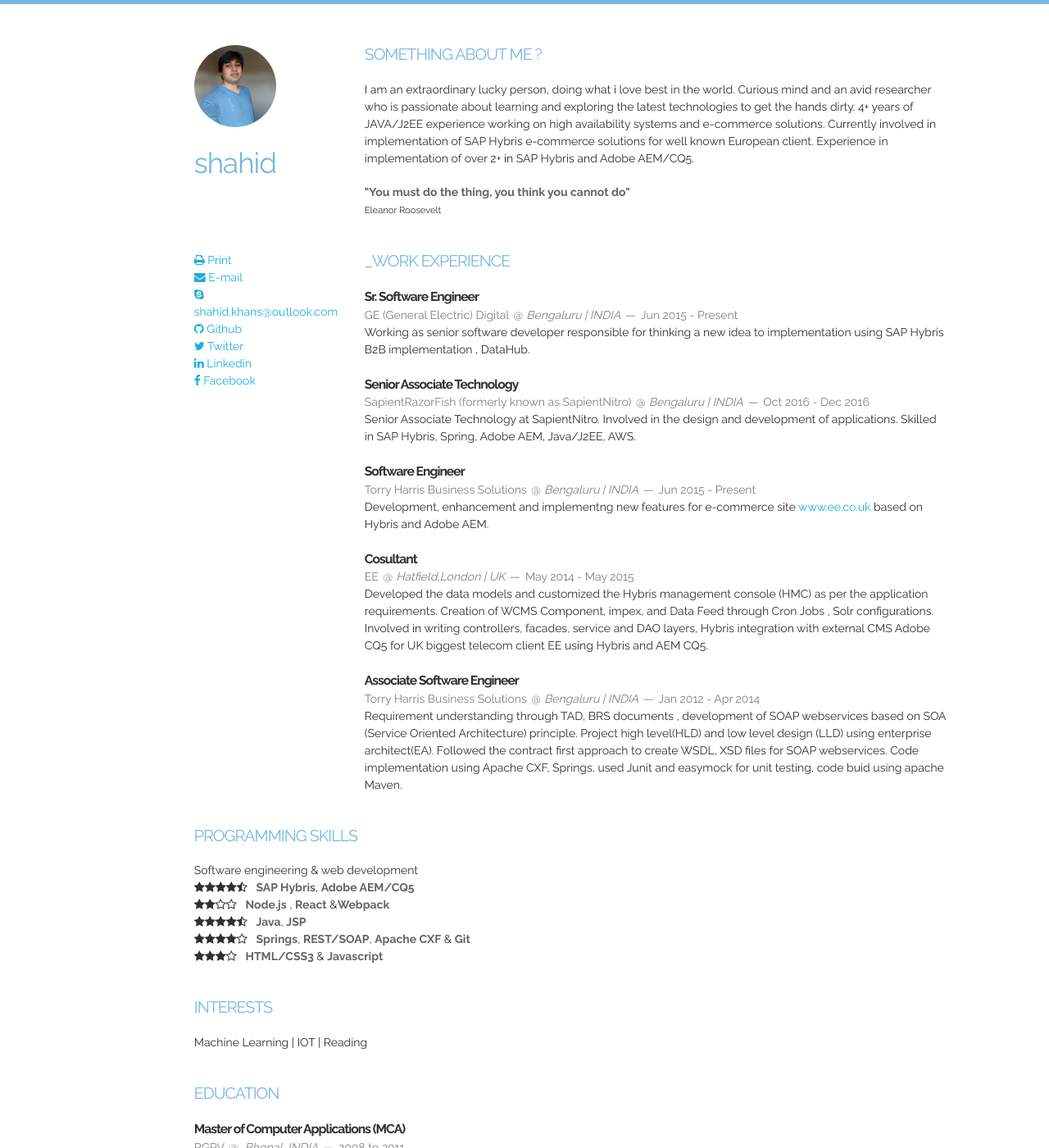
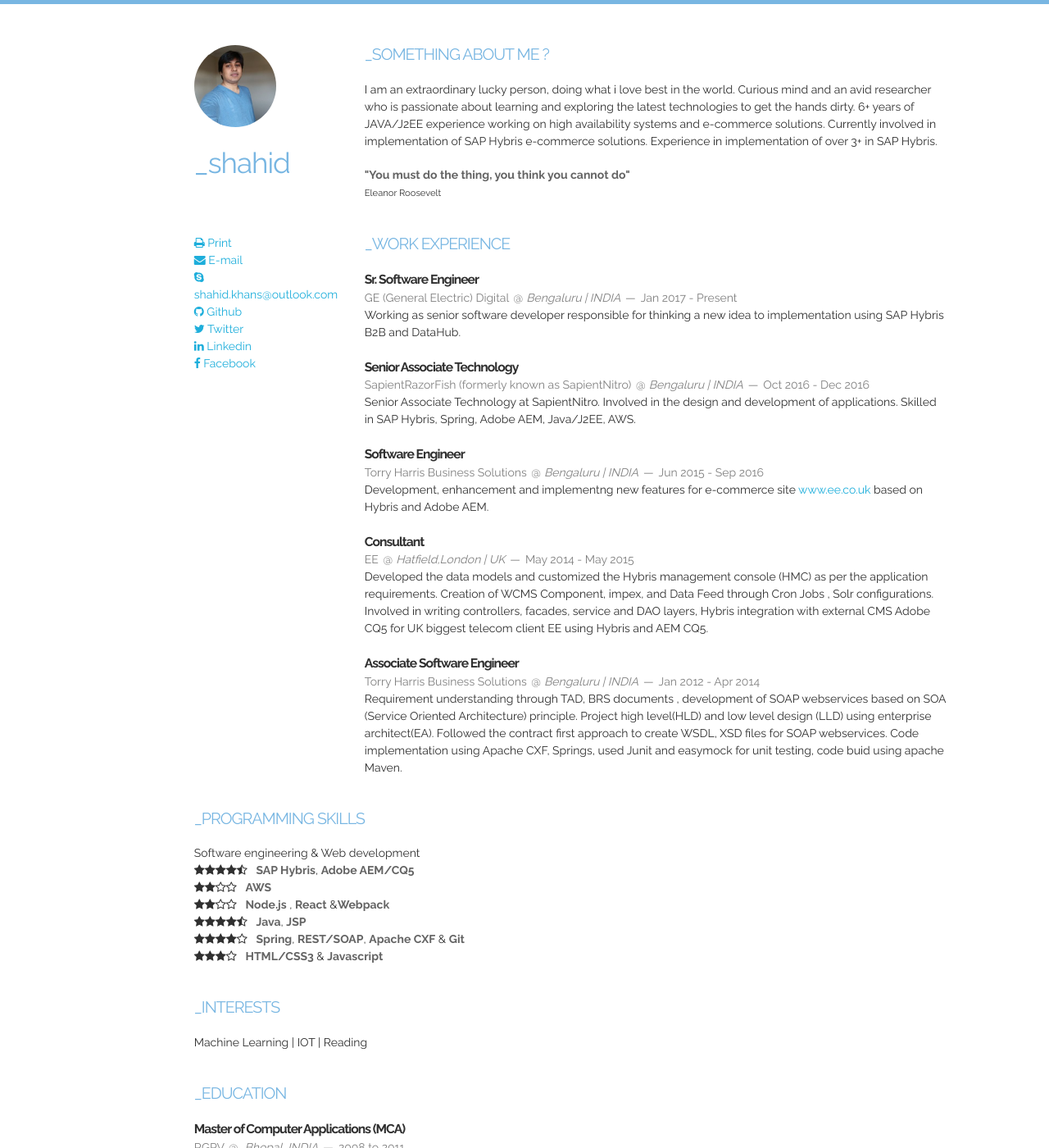
Before and after one commit to shahid-khans/shahid-khans.github.io, a Jekyll site: the page built from index.html, in a window 1280 px wide and 1400 px high. Shown: the whole window at 82% size. Built offline with Jekyll 4.4.1, drawn with Linux system fonts in a browser that asks for light colours; nearby versions of some CDN libraries; Markdown is read by kramdown in place of the engine named in the settings; the list of posts is cut into pages by our own code.

Commit message:
final touch

```diff
--- a/_config.yml
+++ b/_config.yml
@@ -14,7 +14,7 @@
 baseurl: ""
 
 title: Shahid Khan's Resume
-name: shahid
+name: _shahid
 email: shahid.khans@outlook.com
 email_full: mailto:shahid.khans@outlook.com
 website: http://www.shahidkhans.com
--- a/_includes/education.html
+++ b/_includes/education.html
@@ -1,6 +1,6 @@
 
 <section class="ten columns">
-    <h1>Education</h1>
+    <h1>_Education</h1>
     <article>
         <header>
             <h1>Master of Computer Applications (MCA)</h1>
--- a/_includes/employment.html
+++ b/_includes/employment.html
@@ -18,9 +18,9 @@
         <header>
             <h1>Sr. Software Engineer</h1>
             <span><a href="https://www.ge.com/digital/" target="_blank">GE (General Electric) Digital</a></span>
-            <span><address>Bengaluru | INDIA</address><time>Jun 2015 - Present</time></span>
+            <span><address>Bengaluru | INDIA</address><time>Jan 2017 - Present</time></span>
         </header>
-        <p>Working as senior software developer responsible for thinking a new idea to implementation using SAP Hybris B2B implementation , DataHub. </p>
+        <p>Working as senior software developer responsible for thinking a new idea to implementation using SAP Hybris B2B and DataHub. </p>
 
     </article>
     <article>
@@ -37,14 +37,14 @@
         <header>
             <h1>Software Engineer</h1>
             <span><a href="http://www.thbs.com" target="_blank"> Torry Harris Business Solutions</a></span>
-            <span><address><a href="https://goo.gl/maps/mhzhCMWPQXK2" target="_blank">Bengaluru | INDIA</a></address><time>Jun 2015 - Present</time></span>
+            <span><address><a href="https://goo.gl/maps/mhzhCMWPQXK2" target="_blank">Bengaluru | INDIA</a></address><time>Jun 2015 - Sep 2016</time></span>
         </header>
         <p> Development, enhancement and implementng new features for e-commerce site <a href="http://www.ee.co.uk" target="_blank">www.ee.co.uk</a> based on Hybris and Adobe AEM.</p>
 
     </article>
      <article>
         <header>
-            <h1>Cosultant</h1>
+            <h1>Consultant</h1>
             <span><a href="http://www.ee.co.uk" target="_blank">EE</a></span>
             <span><address><a href="https://goo.gl/maps/7odsgR11uEC2" target="_blank">Hatfield,London | UK</a></address><time>May 2014 - May 2015</time></span>
         </header>
--- a/_includes/interests.html
+++ b/_includes/interests.html
@@ -1,6 +1,6 @@
 
 <section class="ten columns">
-    <h1>Interests</h1>
+    <h1>_Interests</h1>
     <article>
         <p>Machine Learning | IOT | Reading</p>
     </article>
--- a/_includes/skills.html
+++ b/_includes/skills.html
@@ -1,13 +1,17 @@
 <section class="ten columns">
-    <h1>Programming Skills</h1>
+    <h1>_Programming Skills</h1>
     <article>
         <header>
-            <p>Software engineering & web development</p>
+            <p>Software engineering & Web development</p>
         </header>
         <p>
             <i class="fa fa-star"></i><i class="fa fa-star"></i><i class="fa fa-star"></i><i class="fa fa-star"></i><i class="fa fa-star-half-o"></i>
             &nbsp;&nbsp;<em>SAP Hybris</em>, <em>Adobe AEM/CQ5</em>
         </p>
+        <p>
+                <i class="fa fa-star"></i><i class="fa fa-star"></i><i class="fa fa-star-o"></i></i><i class="fa fa-star-o"></i>
+                &nbsp;&nbsp;<em>AWS</em>
+            </p>
         <p>
             <i class="fa fa-star"></i><i class="fa fa-star"></i><i class="fa fa-star-o"></i></i><i class="fa fa-star-o"></i>
             &nbsp;&nbsp;<em>Node.js</em> , <em>React</em> &amp;<em>Webpack</em>
@@ -18,7 +22,7 @@
         </p>
         <p>
             <i class="fa fa-star"></i><i class="fa fa-star"></i><i class="fa fa-star"></i><i class="fa fa-star"></i><i class="fa fa-star-o"></i>
-            &nbsp;&nbsp;<em>Springs</em>, <em>REST/SOAP</em>, <em>Apache CXF</em> &amp; <em>Git</em>
+            &nbsp;&nbsp;<em>Spring</em>, <em>REST/SOAP</em>, <em>Apache CXF</em> &amp; <em>Git</em>
         </p>
         <p>
             <i class="fa fa-star"></i><i class="fa fa-star"></i><i class="fa fa-star"></i></i><i class="fa fa-star-o"></i>
--- a/_includes/summary.html
+++ b/_includes/summary.html
@@ -6,13 +6,13 @@
 
 </header>
 <section class="nine columns">
-    <h1>Something about me ?</h1>
+    <h1>_Something about me ?</h1>
         <p>
             I am an extraordinary lucky person, doing what i love best in the world.
             Curious mind and an avid researcher who is passionate about learning and exploring the latest technologies to get the hands dirty.
-            4+ years of JAVA/J2EE experience working on high availability systems and e-commerce solutions.
-            Currently involved in implementation of SAP Hybris e-commerce solutions for well known European client.
-            Experience in implementation of over 2+ in SAP Hybris and Adobe AEM/CQ5.
+            6+ years of JAVA/J2EE experience working on high availability systems and e-commerce solutions.
+            Currently involved in implementation of SAP Hybris e-commerce solutions.
+            Experience in implementation of over 3+ in SAP Hybris.
         </p>
 
 </section>
```
